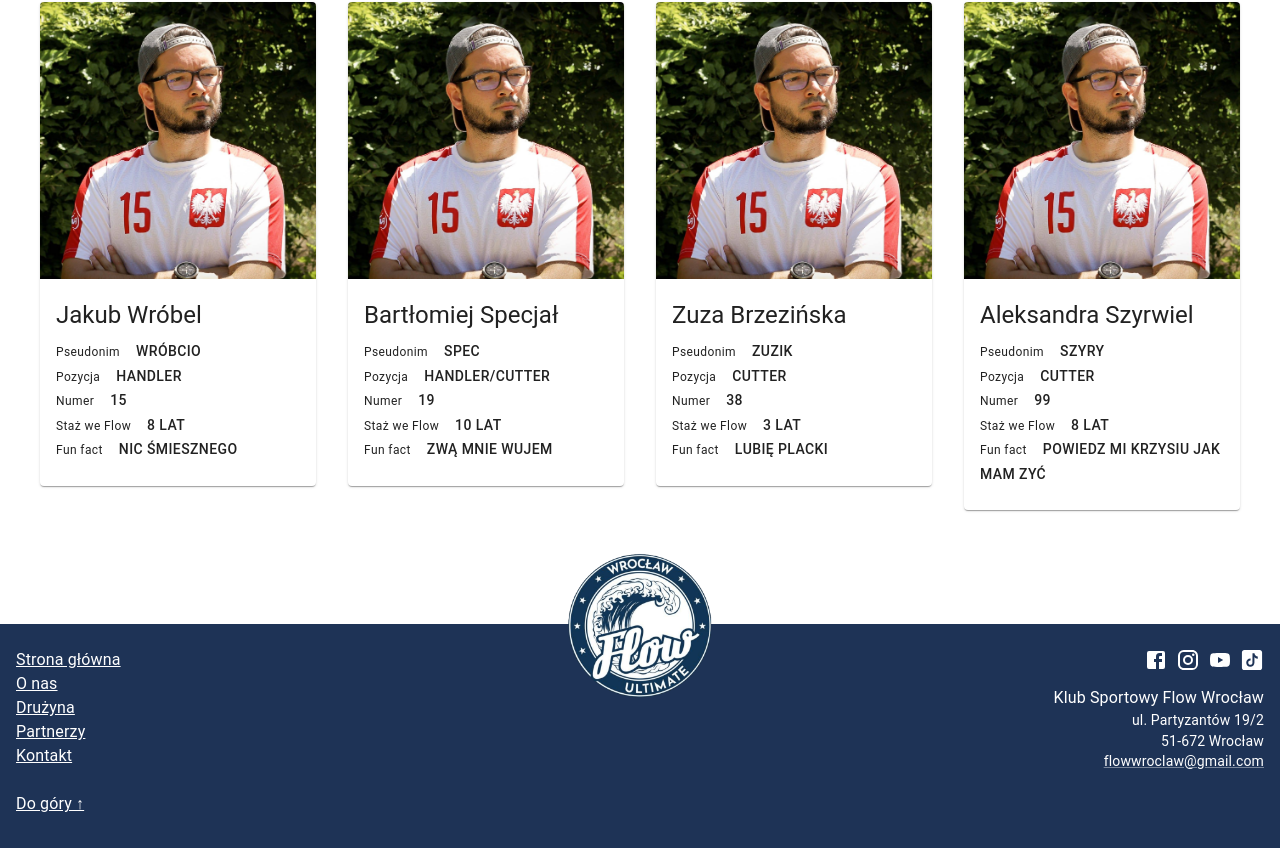
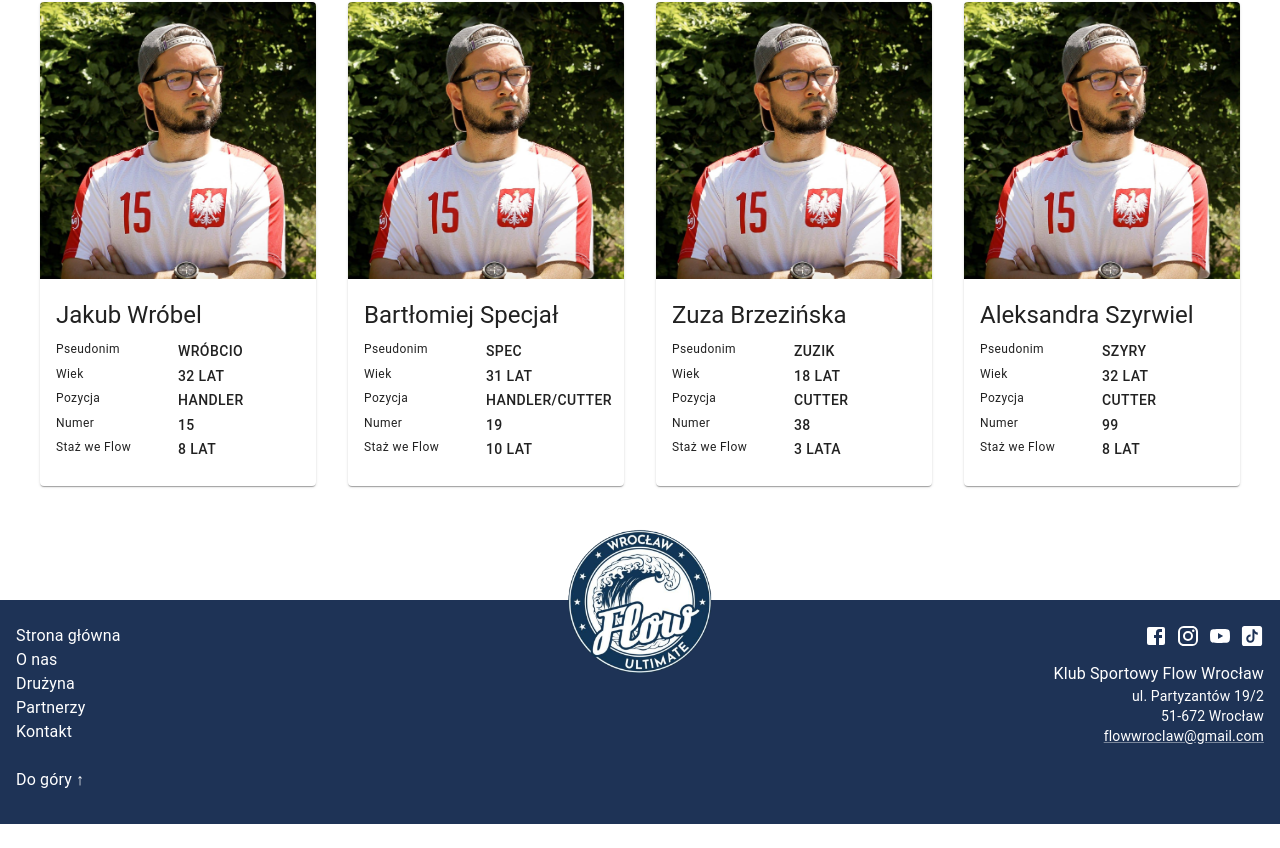
Before and after one commit to pmilanowicz/flow-website, a Next.js app: page /druzyna in a window 1280 px wide. Shown: the part 497-1345 px from the top of the page. After the commit the page ends 1321 px from the top, so only its background shows below. Built offline with nearby package versions, Linux system fonts and the light colour scheme.

Commit message:
feat: update footer and player media

```diff
--- a/components/footer.js
+++ b/components/footer.js
@@ -15,7 +15,10 @@ const useStyles = makeStyles((theme) => ({
         paddingTop: theme.spacing(2),
         paddingBottom: theme.spacing(2),
         paddingLeft: theme.spacing(2),
-        marginTop: -80
+        marginTop: -80,
+        [theme.breakpoints.down('sm')]: {
+            marginTop: 0,
+        }
     },
     logoBox: {
         marginTop: -40,
@@ -45,14 +48,14 @@ export default function Footer() {
                         {MenuElements.map((element, index) => (
                             <ListItem key={index} sx={{ paddingY: 0, paddingX: 0 }}>
                                 <NextLink href={element.href} passHref>
-                                    <Link color="inherit" underline="always">
+                                    <Link color="inherit" underline="hover">
                                         <Typography>{element.title}</Typography>
                                     </Link>
                                 </NextLink>
                             </ListItem>
                         ))}
                         <ListItem sx={{ marginTop: 2, paddingX: 0 }}>
-                            <Link color="inherit" underline="always" href="#">
+                            <Link color="inherit" underline="hover" href="#">
                                 <Typography>Do góry &uarr;</Typography>
                             </Link>
                         </ListItem>
--- a/components/player-media-card.js
+++ b/components/player-media-card.js
@@ -1,13 +1,15 @@
 
 import Card from '@mui/material/Card';
+import Grid from '@mui/material/Grid';
 import CardContent from '@mui/material/CardContent';
 import CardMedia from '@mui/material/CardMedia';
 import Image from 'next/image';
 import { Box } from '@mui/system';
 import { Typography } from '@mui/material';
 
-export const PlayerMediaCard = ({ imgSrc, name, nickname, number, position, yearOfJoining, funFact }) => {
+export const PlayerMediaCard = ({ imgSrc, name, nickname, number, position, yearOfJoining, yearOfBirth, funFact }) => {
     const yearsOfPlaying = new Date().getFullYear() - yearOfJoining;
+    const age = new Date().getFullYear() - yearOfBirth;
 
     return (
         <Box display="flex" alignItems="center" justifyContent="center">
@@ -21,28 +23,69 @@ export const PlayerMediaCard = ({ imgSrc, name, nickname, number, position, year
                     <Typography gutterBottom variant="h5" component="div">
                         {name}
                     </Typography>
-                        <Box>
-                            <Typography variant="caption" sx={{mr: 2}}>Pseudonim</Typography>
+
+                    <Grid container>
+                        <Grid item sm={6}>
+                            <Typography variant="caption">Pseudonim</Typography>
+                        </Grid>
+                        <Grid item sm={6}>
                             <Typography variant="button">{nickname}</Typography>
-                        </Box>
-                        <Box>
-                            <Typography variant="caption" sx={{mr: 2}}>Pozycja</Typography>
+                        </Grid>
+                    </Grid>
+
+                    <Grid container>
+                        <Grid item sm={6}>
+                            <Typography variant="caption">Wiek</Typography>
+                        </Grid>
+                        <Grid item sm={6}>
+                            <Typography variant="button">{convertYearsToString(age)}</Typography>
+                        </Grid>
+                    </Grid>
+
+                    <Grid container>
+                        <Grid item sm={6}>
+                            <Typography variant="caption">Pozycja</Typography>
+                        </Grid>
+                        <Grid item sm={6}>
                             <Typography variant="button">{position}</Typography>
-                        </Box>
-                        <Box>
-                            <Typography variant="caption" sx={{mr: 2}}>Numer</Typography>
+                        </Grid>
+                    </Grid>
+
+                    <Grid container>
+                        <Grid item sm={6}>
+                            <Typography variant="caption">Numer</Typography>
+                        </Grid>
+                        <Grid item sm={6}>
                             <Typography variant="button">{number}</Typography>
-                        </Box>
-                        <Box>
-                            <Typography variant="caption" sx={{mr: 2}}>Staż we Flow</Typography>
-                            <Typography variant="button">{yearsOfPlaying} lat</Typography>
-                        </Box>
-                        <Box>
-                            <Typography variant="caption" sx={{mr: 2}}>Fun fact</Typography>
-                            <Typography variant="button">{funFact}</Typography>
-                        </Box>
+                        </Grid>
+                    </Grid>
+
+                    <Grid container>
+                        <Grid item sm={6}>
+                            <Typography variant="caption">Staż we Flow</Typography>
+                        </Grid>
+                        <Grid item sm={6}>
+                            <Typography variant="button">{convertYearsToString(yearsOfPlaying)}</Typography>
+                        </Grid>
+                    </Grid>
                 </CardContent>
             </Card>
         </Box>
     );
 }
+
+const convertYearsToString = (years) => {
+    if (years <= 0) {
+        return '< 1 rok';
+    }
+
+    if (years === 1) {
+        return '1 rok';
+    }
+
+    if (years > 1 && years < 5) {
+        return `${years} lata`;
+    }
+
+    return `${years} lat`;
+}
--- a/pages/druzyna/index.js
+++ b/pages/druzyna/index.js
@@ -31,8 +31,8 @@ export default function Home() {
             <Divider />
           </Grid>
 
-          {sortedRoster.map((player) =>
-            <Grid item xs={12} sm={6} md={3} padding={2}>
+          {sortedRoster.map((player, index) =>
+            <Grid key={index} item xs={12} sm={6} md={3} padding={2}>
               <PlayerMediaCard {...player} />
             </Grid>
           )}
--- a/utils/roster.json
+++ b/utils/roster.json
@@ -6,6 +6,7 @@
             "position": "handler",
             "number": 15,
             "yearOfJoining": 2013,
+            "yearOfBirth": 1989,
             "funFact": "Nic śmiesznego",
             "imgSrc": "kuba-wrobel.jpeg"
         },
@@ -15,6 +16,7 @@
             "position": "handler/cutter",
             "number": 19,
             "yearOfJoining": 2011,
+            "yearOfBirth": 1990,
             "funFact": "Zwą mnie wujem",
             "imgSrc": "kuba-wrobel.jpeg"
         },
@@ -24,6 +26,7 @@
             "position": "cutter",
             "number": 99,
             "yearOfJoining": 2013,
+            "yearOfBirth": 1989,
             "funFact": "Powiedz mi Krzysiu jak mam zyć",
             "imgSrc": "kuba-wrobel.jpeg"
         },
@@ -33,6 +36,7 @@
             "position": "cutter",
             "number": 38,
             "yearOfJoining": 2018,
+            "yearOfBirth": 2003,
             "funFact": "Lubię placki",
             "imgSrc": "kuba-wrobel.jpeg"
         }
```
